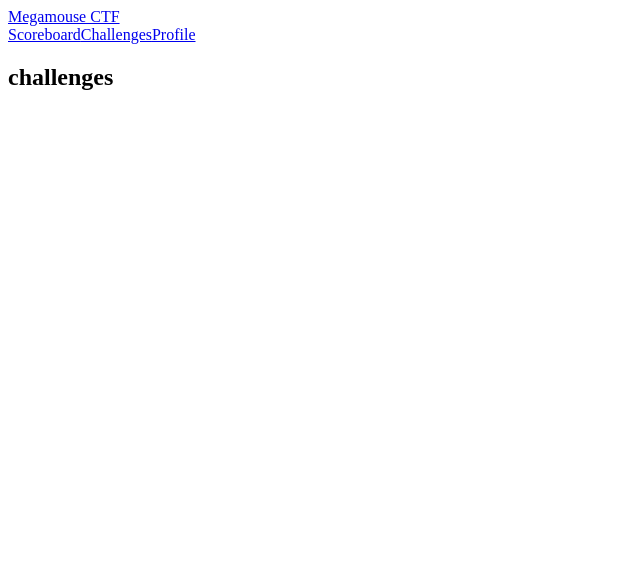
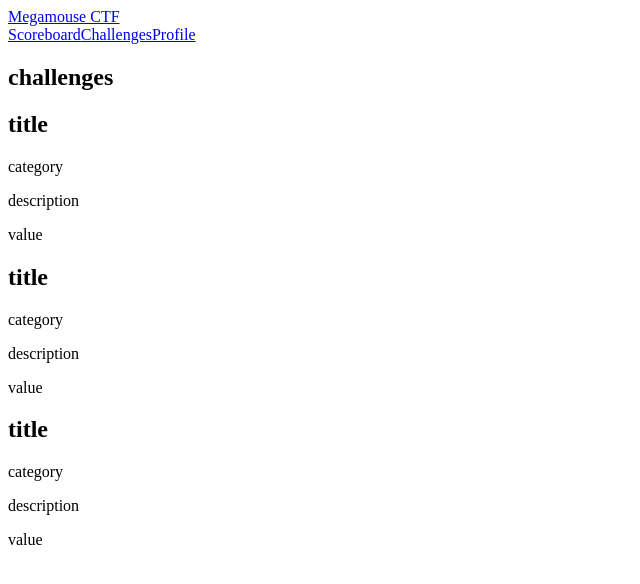
Before and after one commit to claustra01/hackz-megamouse, a Next.js app in the folder client/: page /challenges in a window 1280 px wide. Shown: the top 584 px of the page, without its empty margins (0-640 px from the left). Built offline with nearby package versions, Linux system fonts and the light colour scheme.

Commit message:
✨ add challenge  imitation

```diff
--- a/client/src/pages/challenges.tsx
+++ b/client/src/pages/challenges.tsx
@@ -1,11 +1,13 @@
 import Link from 'next/link';
-import Header from './components/header';
+import Header from './components/Header';
+import ChallengeList from './components/ChallengeList';
 
 const Challenges = () => {
   return (
     <div>
       <Header />
       <h2>challenges</h2>
+      <ChallengeList />
     </div>
   );
 };
--- a/client/src/pages/components/Challenge.tsx
+++ b/client/src/pages/components/Challenge.tsx
@@ -1,7 +1,7 @@
 import React from 'react';
 
 // const Card = (title: string, category: string, description: string, value: number) => {
-const Card = () => {
+const ChallengeCard = () => {
   return (
     <div className="card">
       <div className="card-content">
@@ -18,4 +18,4 @@ const Card = () => {
   );
 };
 
-export default Card;
+export default ChallengeCard;
--- /dev/null
+++ b/client/src/pages/components/ChallengeList.tsx
@@ -0,0 +1,16 @@
+import React from 'react';
+import ChallengeCard from './Challenge';
+
+const Challengelist = () => {
+  return (
+    <>
+      <div>
+        <ChallengeCard />
+        <ChallengeCard />
+        <ChallengeCard />
+      </div>
+    </>
+  )
+}
+
+export default Challengelist;
```
